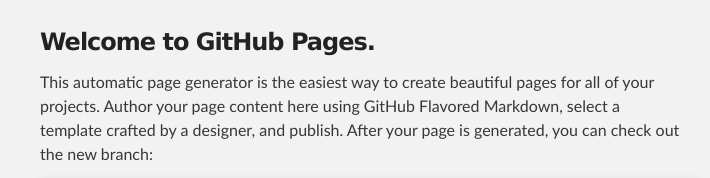
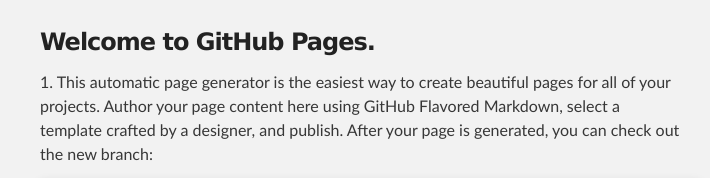
Before and after one commit to cpeccei/cpeccei.github.io, a plain HTML site: page index.html in a window 1280 px wide. Shown: the part 236-414 px from the top of the page, 280-990 px from the left. Drawn offline with Linux system fonts and the light colour scheme.

Commit message:
Add digit

```diff
--- a/index.html
+++ b/index.html
@@ -30,7 +30,7 @@
         <h3>
 <a id="welcome-to-github-pages" class="anchor" href="#welcome-to-github-pages" aria-hidden="true"><span class="octicon octicon-link"></span></a>Welcome to GitHub Pages.</h3>
 
-<p>This automatic page generator is the easiest way to create beautiful pages for all of your projects. Author your page content here using GitHub Flavored Markdown, select a template crafted by a designer, and publish. After your page is generated, you can check out the new branch:</p>
+<p>1. This automatic page generator is the easiest way to create beautiful pages for all of your projects. Author your page content here using GitHub Flavored Markdown, select a template crafted by a designer, and publish. After your page is generated, you can check out the new branch:</p>
 
 <pre><code>$ cd your_repo_root/repo_name
 $ git fetch origin
```
